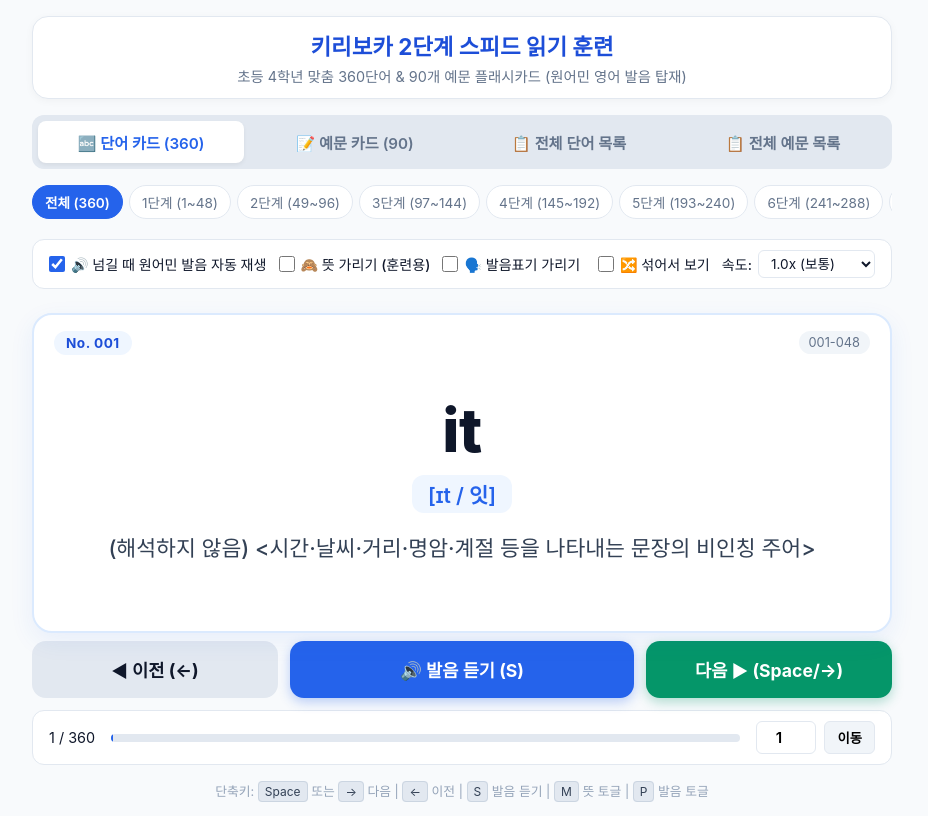
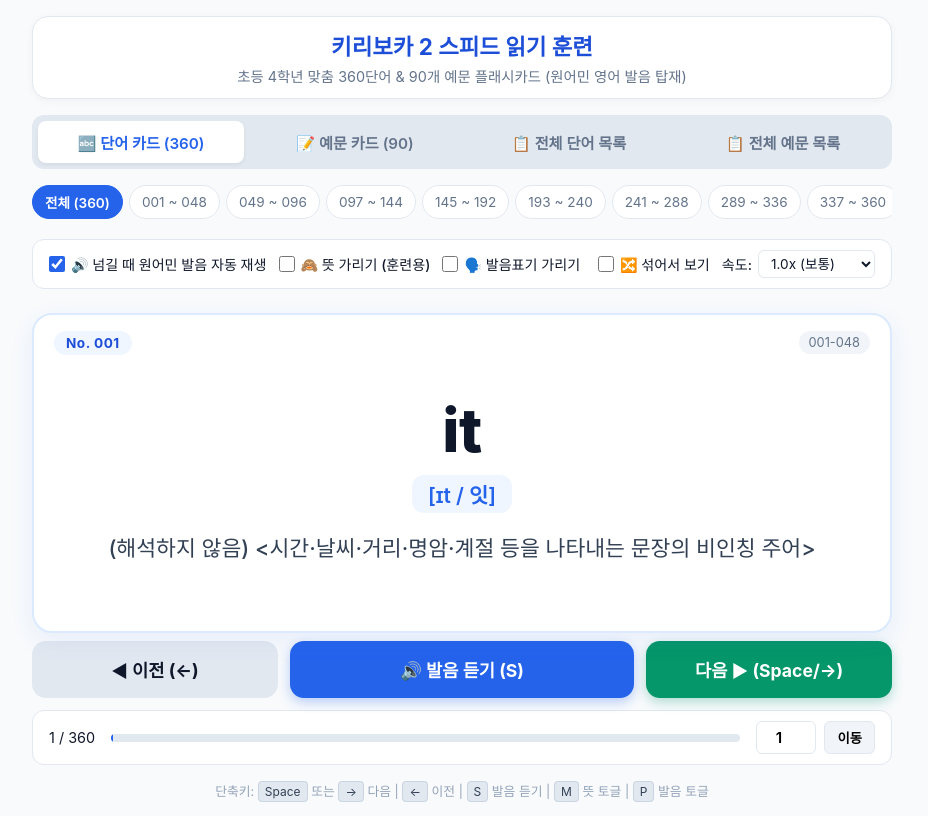
Before and after one commit to GeomdanFirst/kirivoca, a plain HTML site: page kirivoca_flashcards_stage2.html in a window 1280 px wide. Shown: the whole page, without its empty margins (178-1106 px from the left). Drawn offline with Linux system fonts and the light colour scheme.

Commit message:
Update kirivoca_flashcards_stage2.html

```diff
--- a/kirivoca_flashcards_stage2.html
+++ b/kirivoca_flashcards_stage2.html
@@ -418,7 +418,7 @@
 
 <div class="app-container">
   <header>
-    <h1>키리보카 2단계 스피드 읽기 훈련</h1>
+    <h1>키리보카 2 스피드 읽기 훈련</h1>
     <p>초등 4학년 맞춤 360단어 & 90개 예문 플래시카드 (원어민 영어 발음 탑재)</p>
   </header>
 
@@ -433,14 +433,14 @@
   <!-- Stage Filter Bar (For Words) -->
   <div class="filter-bar" id="stageFilterBar">
     <button class="stage-btn active" onclick="setStage('all')">전체 (360)</button>
-    <button class="stage-btn" onclick="setStage('001-048')">1단계 (1~48)</button>
-    <button class="stage-btn" onclick="setStage('049-096')">2단계 (49~96)</button>
-    <button class="stage-btn" onclick="setStage('097-144')">3단계 (97~144)</button>
-    <button class="stage-btn" onclick="setStage('145-192')">4단계 (145~192)</button>
-    <button class="stage-btn" onclick="setStage('193-240')">5단계 (193~240)</button>
-    <button class="stage-btn" onclick="setStage('241-288')">6단계 (241~288)</button>
-    <button class="stage-btn" onclick="setStage('289-336')">7단계 (289~336)</button>
-    <button class="stage-btn" onclick="setStage('337-360')">8단계 (337~360)</button>
+    <button class="stage-btn" onclick="setStage('001-048')">001 ~ 048</button>
+    <button class="stage-btn" onclick="setStage('049-096')">049 ~ 096</button>
+    <button class="stage-btn" onclick="setStage('097-144')">097 ~ 144</button>
+    <button class="stage-btn" onclick="setStage('145-192')">145 ~ 192</button>
+    <button class="stage-btn" onclick="setStage('193-240')">193 ~ 240</button>
+    <button class="stage-btn" onclick="setStage('241-288')">241 ~ 288</button>
+    <button class="stage-btn" onclick="setStage('289-336')">289 ~ 336</button>
+    <button class="stage-btn" onclick="setStage('337-360')">337 ~ 360</button>
   </div>
 
   <!-- Toolbar Options -->
```
